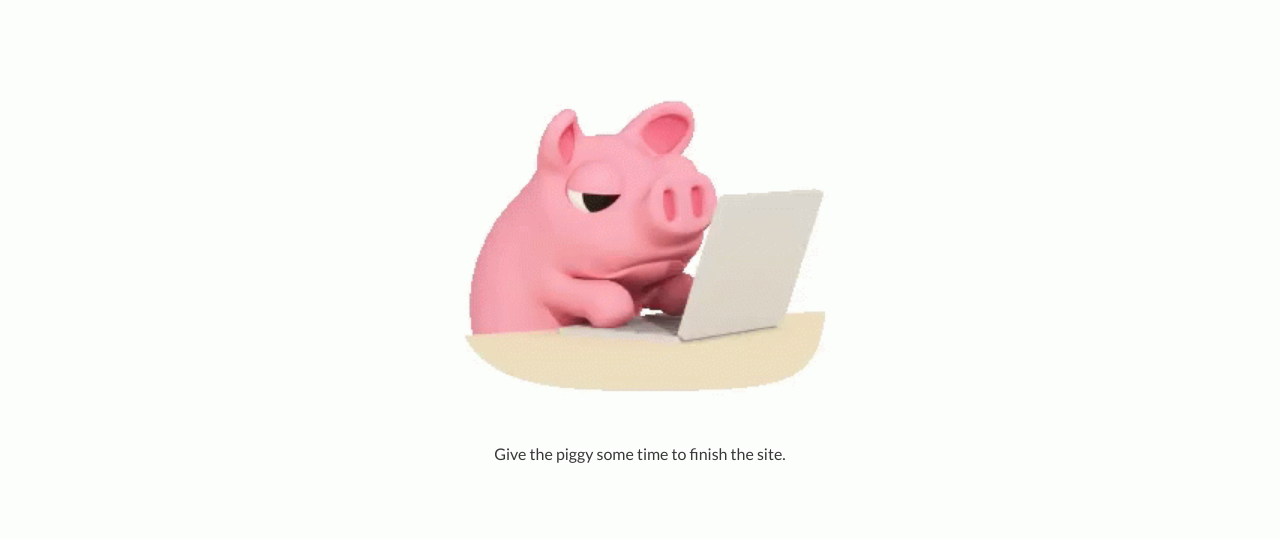
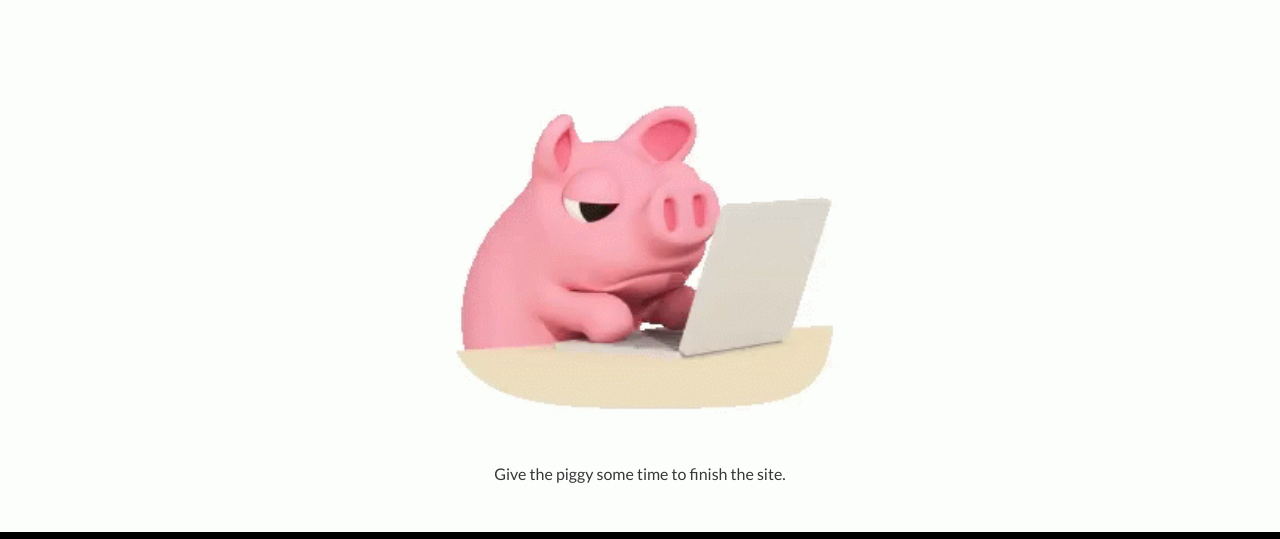
Before and after one commit to laubreyual/laubreyual.github.io, a plain HTML site: page coming_soon.html in a window 1280 px wide. Shown: the part 148-687 px from the top of the page. Drawn offline with nearby package versions, Linux system fonts and the light colour scheme.

Commit message:
Fixed coming soon page UI

```diff
--- a/coming_soon.html
+++ b/coming_soon.html
@@ -59,7 +59,7 @@
 <div class="coming-soon">
 	<div class="container site--content">
 		<h1>Working on it!</h1>
-		<img src="img/working.gif" height="450" />
+		<img src="img/working.gif" height="470" />
 		<p>Give the piggy some time to finish the site.</p>
 	</div>
 </div>
--- a/css/index.css
+++ b/css/index.css
@@ -49,7 +49,7 @@ button:focus {
 .site--content a { color: #87ed87; }
 .site--content a:hover { text-decoration: none; color: #1888f0; }
 
-.coming-soon { background-color: #FCFEFC; height: calc(100vh - 130px); }
+.coming-soon { background-color: #FCFEFC; }
 .coming-soon .site--content { text-align: center; }
 .coming-soon .site--content h1 { font-size: 35px; }
 
```
